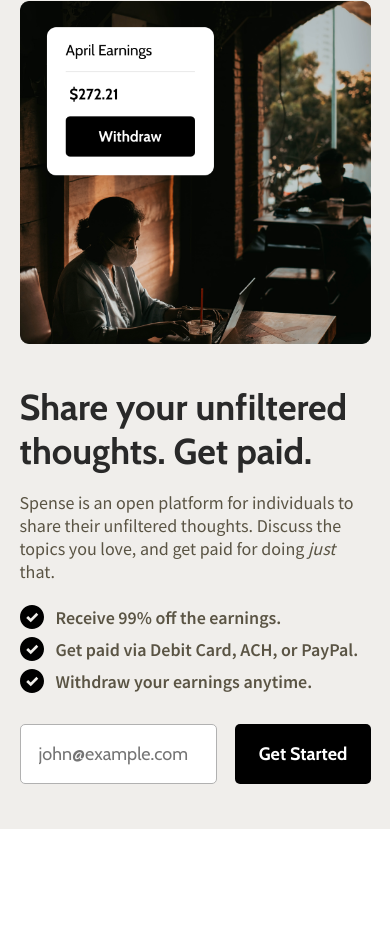
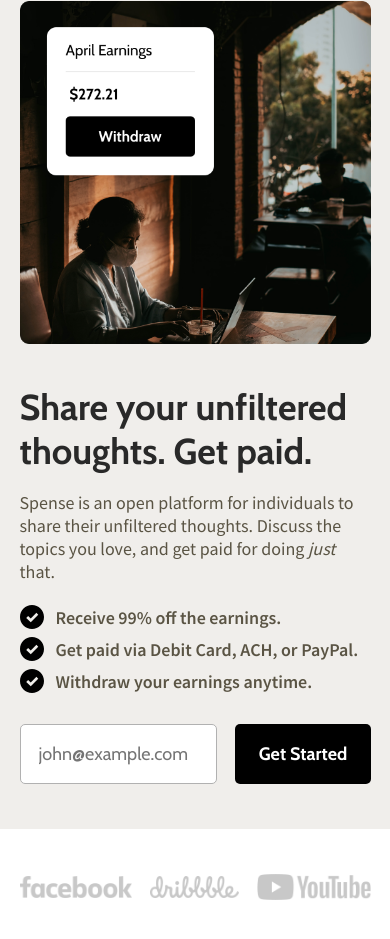
Before and after one commit to shimdevkun/SpenseLandingPage, a website: page index.html in a window 390 px wide. Shown: the part 201-1140 px from the top of the page. Before the commit the page ends 1030 px from the top, so only its background shows below. Drawn offline with nearby package versions, Linux system fonts and the light colour scheme.

Commit message:
Add brands (mobile)

```diff
--- a/css/index.scss
+++ b/css/index.scss
@@ -187,3 +187,18 @@ section#hero {
         }
     }
 }
+
+// Brands
+.brands {
+    margin: 2.5em 0;
+
+    .container {
+        display: flex;
+        flex-direction: row;
+        align-items: center;
+
+        .brand + .brand {
+            margin-left: 1em;
+        }
+    }
+}
--- a/index.html
+++ b/index.html
@@ -90,6 +90,20 @@
             </div>
         </section>
 
+        <div class="brands">
+            <div class="container">
+                <div class="brand">
+                    <img src="Assets/Facebook Logo.png" alt="" />
+                </div>
+                <div class="brand">
+                    <img src="Assets/Dribbble Logo.png" alt="" />
+                </div>
+                <div class="brand">
+                    <img src="Assets/Youtube Logo.png" alt="" />
+                </div>
+            </div>
+        </div>
+
         <script src="js/index.js"></script>
     </body>
 </html>
```
Also changed, not shown: css/index.css.
